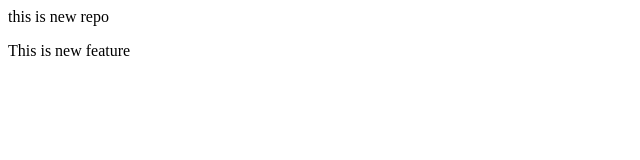
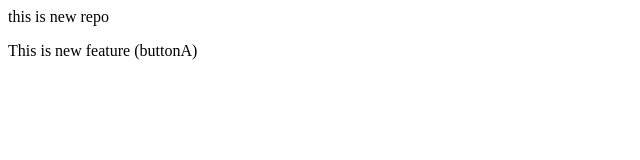
Before and after one commit to ajamer7/localrepo, a plain HTML site: page index.html in a window 1280 px wide. Shown: the full height of the page, 0-640 px from the left. Drawn offline with Linux system fonts and the light colour scheme.

Commit message:
Add button

```diff
--- a/index.html
+++ b/index.html
@@ -1,2 +1,2 @@
 <p>this is new repo</p>
-<p>This is new feature </p>
+<p>This is new feature (buttonA) </p>
```
